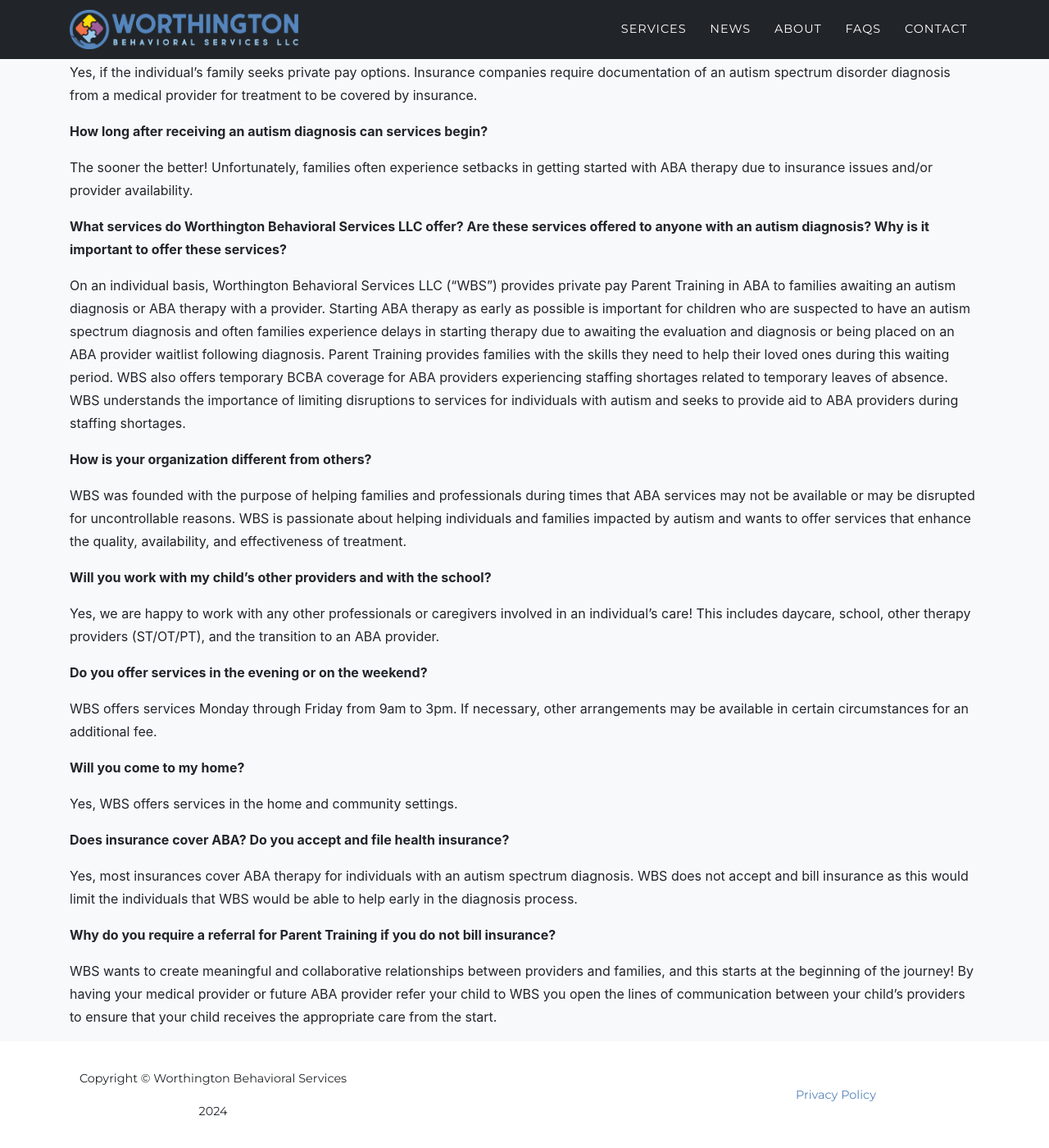
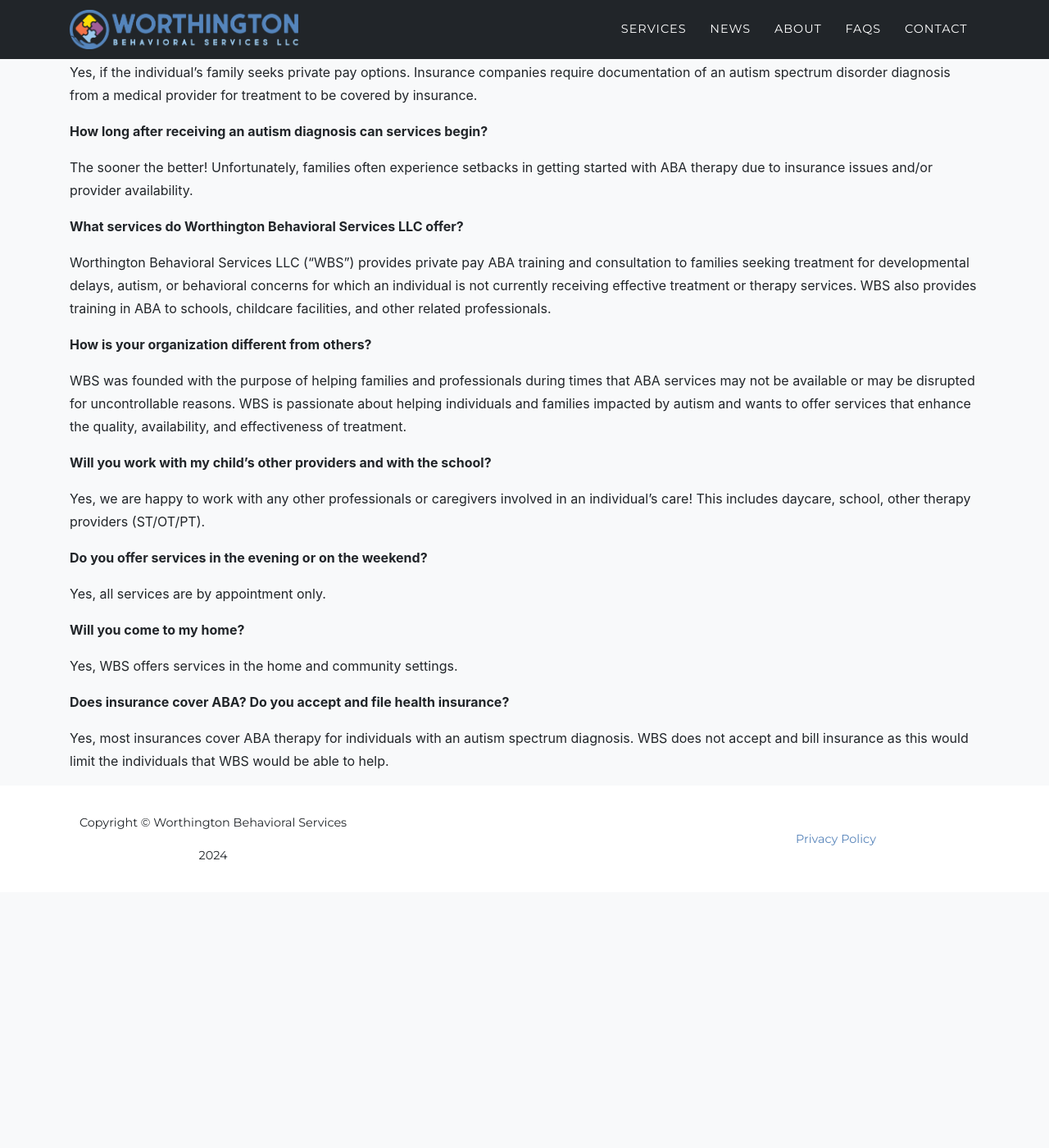
Before and after one commit to wbsllc/website, a Jekyll site: the page built from faqs.md, in a window 1280 px wide and 1400 px high, scrolled down 1154 px. Shown: the whole window at 82% size. Built offline with Jekyll 4.4.1, drawn with Linux system fonts in a browser that asks for light colours; some web fonts are replaced; after the commit the page ends 2242 px from its top, so only the background shows below that.

Commit message:
Update faqs.md

```diff
--- a/faqs.md
+++ b/faqs.md
@@ -41,10 +41,9 @@ Yes, if the individual’s family seeks private pay options. Insurance companies
 
 The sooner the better! Unfortunately, families often experience setbacks in getting started with ABA therapy due to insurance issues and/or provider availability.
 
-**What services do Worthington Behavioral Services LLC offer? Are these services offered to anyone with an autism diagnosis? Why is it important to offer these services?**
+**What services do Worthington Behavioral Services LLC offer?**
 
-On an individual basis, Worthington Behavioral Services LLC (“WBS”) provides private pay Parent Training in ABA to families awaiting an autism diagnosis or ABA therapy with a provider. Starting ABA therapy as early as possible is important for children who are suspected to have an autism spectrum diagnosis and often families experience delays in starting therapy due to awaiting the evaluation and diagnosis or being placed on an ABA provider waitlist following diagnosis. Parent Training provides families with the skills they need to help their loved ones during this waiting period.
-WBS also offers temporary BCBA coverage for ABA providers experiencing staffing shortages related to temporary leaves of absence. WBS understands the importance of limiting disruptions to services for individuals with autism and seeks to provide aid to ABA providers during staffing shortages.
+Worthington Behavioral Services LLC (“WBS”) provides private pay ABA training and consultation to families seeking treatment for developmental delays, autism, or behavioral concerns for which an individual is not currently receiving effective treatment or therapy services. WBS also provides training in ABA to schools, childcare facilities, and other related professionals.
 
 **How is your organization different from others?**
 
@@ -52,11 +51,11 @@ WBS was founded with the purpose of helping families and professionals during ti
 
 **Will you work with my child’s other providers and with the school?**
 
-Yes, we are happy to work with any other professionals or caregivers involved in an individual’s care! This includes daycare, school, other therapy providers (ST/OT/PT), and the transition to an ABA provider.
+Yes, we are happy to work with any other professionals or caregivers involved in an individual’s care! This includes daycare, school, other therapy providers (ST/OT/PT).
 
 **Do you offer services in the evening or on the weekend?**
 
-WBS offers services Monday through Friday from 9am to 3pm. If necessary, other arrangements may be available in certain circumstances for an additional fee.
+Yes, all services are by appointment only.
 
 **Will you come to my home?**
 
@@ -64,8 +63,4 @@ Yes, WBS offers services in the home and community settings.
 
 **Does insurance cover ABA? Do you accept and file health insurance?**
 
-Yes, most insurances cover ABA therapy for individuals with an autism spectrum diagnosis. WBS does not accept and bill insurance as this would limit the individuals that WBS would be able to help early in the diagnosis process.
-
-**Why do you require a referral for Parent Training if you do not bill insurance?**
-
-WBS wants to create meaningful and collaborative relationships between providers and families, and this starts at the beginning of the journey! By having your medical provider or future ABA provider refer your child to WBS you open the lines of communication between your child’s providers to ensure that your child receives the appropriate care from the start.
+Yes, most insurances cover ABA therapy for individuals with an autism spectrum diagnosis. WBS does not accept and bill insurance as this would limit the individuals that WBS would be able to help.
```
